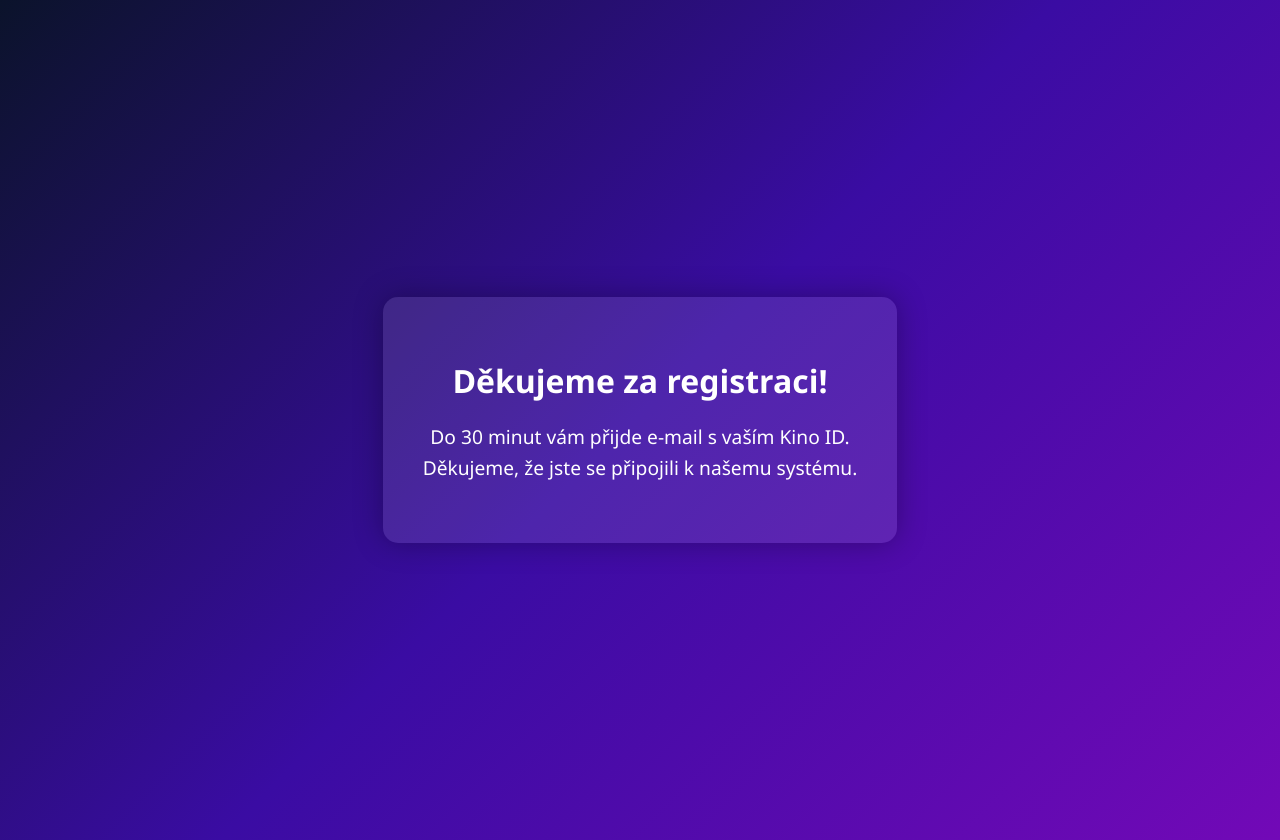
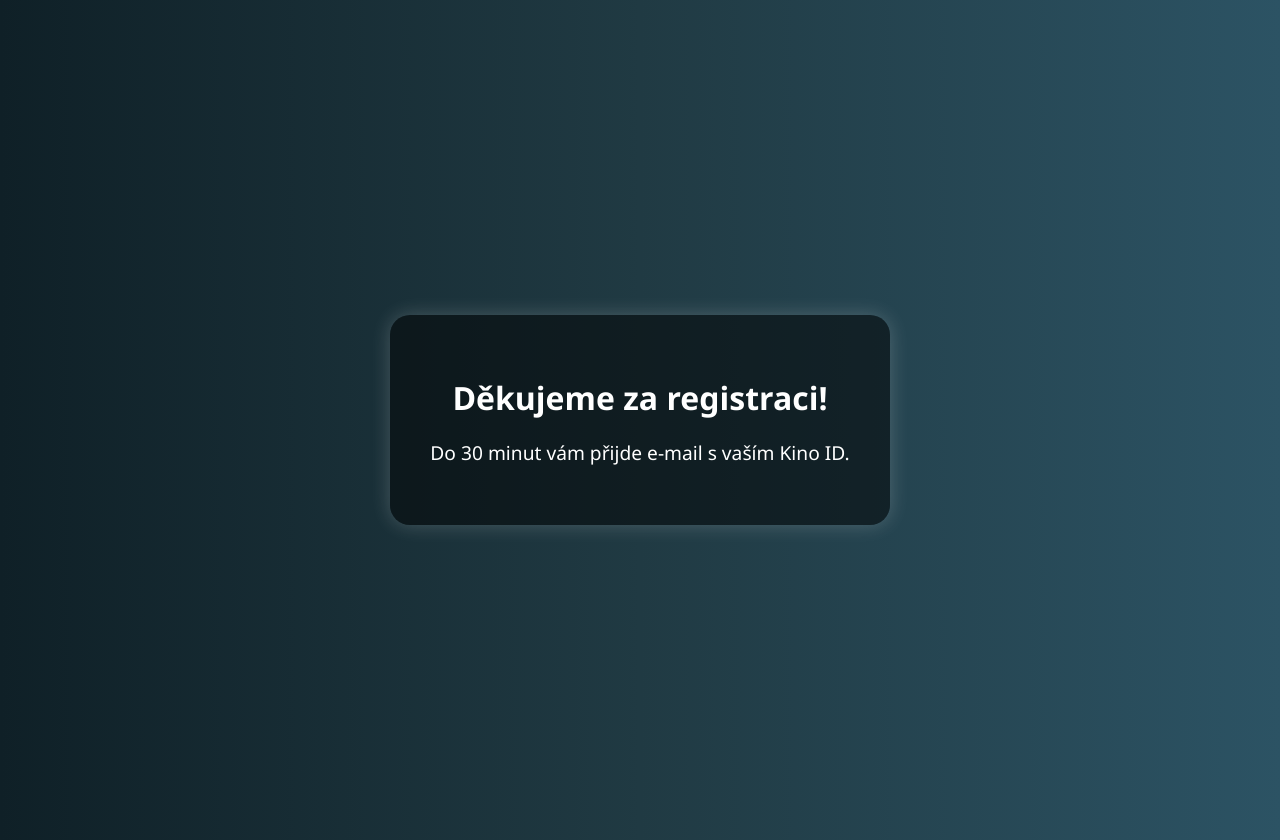
Before and after one commit to jakubhitl/kinoml-n, a plain HTML site: page diky.html in a window 1280 px wide. Drawn offline with Linux system fonts and the light colour scheme.

Commit message:
Update diky.html

```diff
--- a/diky.html
+++ b/diky.html
@@ -1,12 +1,12 @@
 <!DOCTYPE html>
 <html lang="cs">
 <head>
-  <meta charset="UTF-8">
-  <meta name="viewport" content="width=device-width, initial-scale=1">
+  <meta charset="UTF-8" />
+  <meta name="viewport" content="width=device-width, initial-scale=1.0" />
   <title>Děkujeme za registraci</title>
   <style>
     body {
-      background: linear-gradient(135deg, #0b132b, #3a0ca3, #7209b7);
+      background: linear-gradient(to right, #0f2027, #203a43, #2c5364);
       color: white;
       font-family: 'Segoe UI', Tahoma, Geneva, Verdana, sans-serif;
       display: flex;
@@ -17,27 +17,29 @@
       text-align: center;
       padding: 20px;
     }
+
     .container {
-      background: rgba(255, 255, 255, 0.1);
+      max-width: 600px;
+      background-color: rgba(0, 0, 0, 0.5);
       padding: 40px;
-      border-radius: 15px;
-      box-shadow: 0 0 30px rgba(0, 0, 0, 0.3);
-      max-width: 600px;
+      border-radius: 20px;
+      box-shadow: 0 0 20px rgba(255, 255, 255, 0.2);
     }
+
     h1 {
       font-size: 2em;
       margin-bottom: 20px;
     }
+
     p {
       font-size: 1.2em;
-      line-height: 1.6;
     }
   </style>
 </head>
 <body>
   <div class="container">
     <h1>Děkujeme za registraci!</h1>
-    <p>Do 30 minut vám přijde e-mail s vaším Kino ID.<br>Děkujeme, že jste se připojili k našemu systému.</p>
+    <p>Do 30 minut vám přijde e-mail s vaším Kino ID.</p>
   </div>
 </body>
 </html>
```
